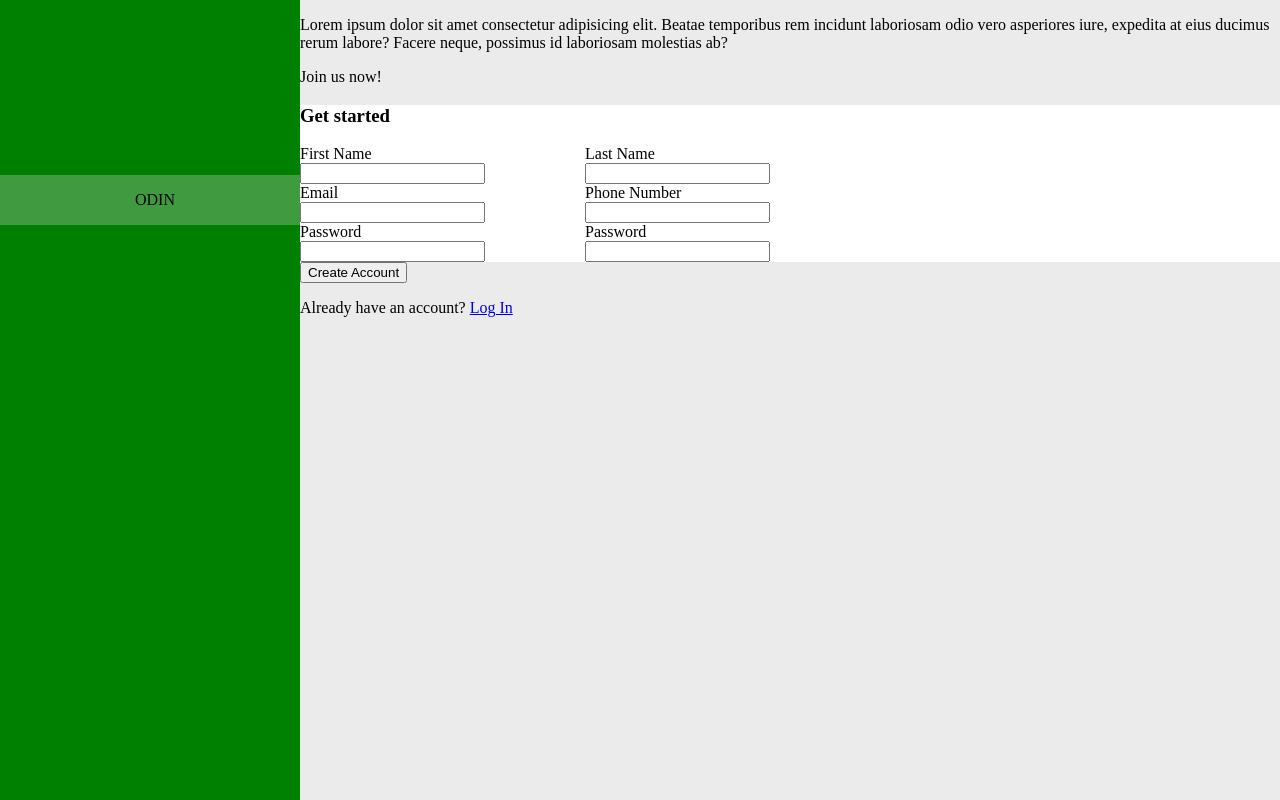
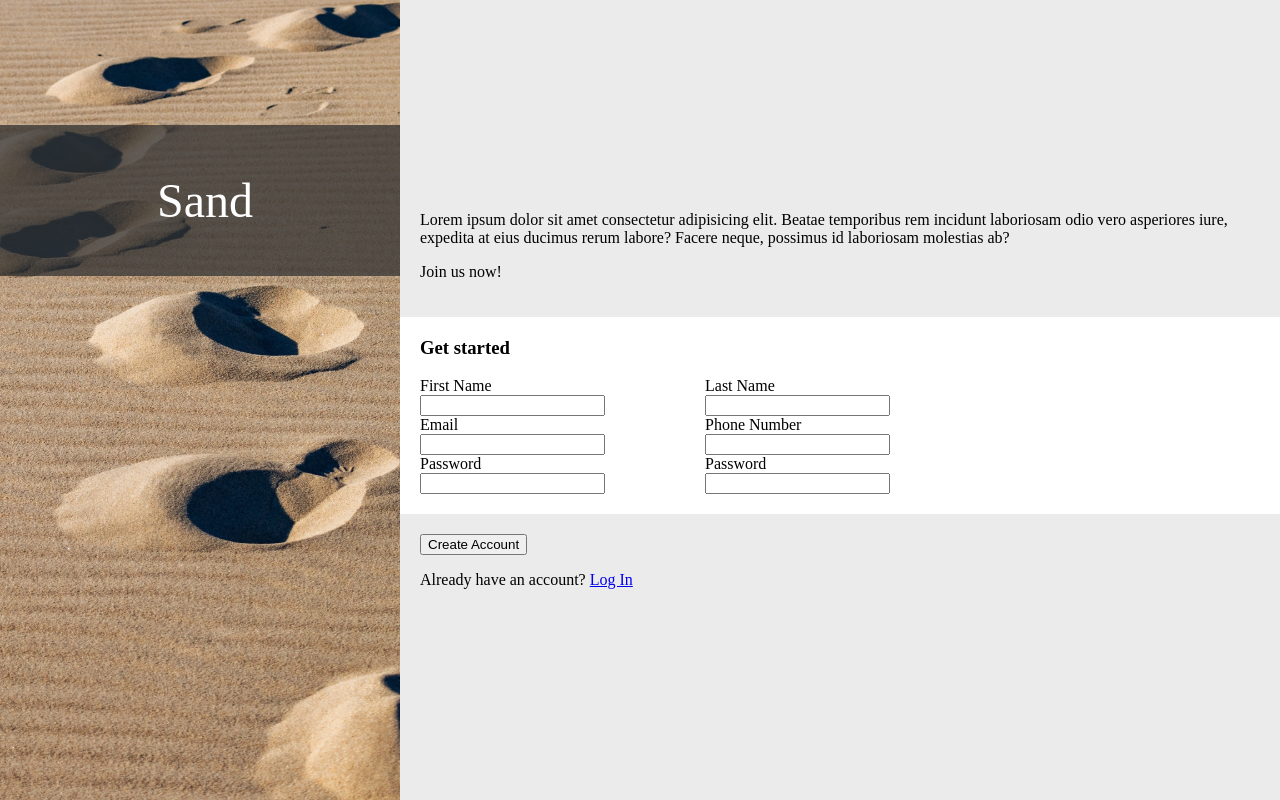
Before and after one commit to thonsm06/sign-up2, a plain HTML site: page index.html in a window 1280 px wide. Drawn offline with Linux system fonts and the light colour scheme.

Commit message:
Add background image folder and sand.webp Adjust CSS of .name Adjust logo container's color

```diff
--- a/index.html
+++ b/index.html
@@ -10,15 +10,15 @@
     <div class="left">
         <div class="logo-container">
             <img src="" alt="" class="logo">
-            <p class="name">ODIN</p>
+            <p class="name">Sand</p>
         </div>
     </div>
     <div class="right">
-        <div class="section-one">
+        <div class="section one">
             <p>Lorem ipsum dolor sit amet consectetur adipisicing elit. Beatae temporibus rem incidunt laboriosam odio vero asperiores iure, expedita at eius ducimus rerum labore? Facere neque, possimus id laboriosam molestias ab?</p>
             <p>Join us now!</p>
         </div>
-        <div class="section-two">
+        <div class="section two">
             <form action="#" method="post">
                 <h3>Get started</h3>
                 <div class="form-container">
@@ -55,7 +55,7 @@
                 </div>
             </form>
         </div>
-        <div class="section-three">
+        <div class="section three">
             <button type="submit">Create Account</button>
             <p>Already have an account? <a href="#">Log In</a></p>
         </div>
--- a/style.css
+++ b/style.css
@@ -7,9 +7,12 @@ body {
 
 
 .left {
-    /* background-image: ; */
-    background-color: green;
-    width: 300px;
+    background-image: url("./images/sand.webp");
+    background-size: cover;
+    background-repeat: no-repeat;
+    background-position: center;
+    /* background-color: #cccccc; */
+    width: 400px;
     height: 100vh;
     flex-shrink: 0;
     display: flex;
@@ -18,23 +21,39 @@ body {
 }
 
 .logo-container {
-    background-color: rgba(211, 211, 211, 0.3);
+    background-color: rgba(50, 50, 50, 0.75);
     position: relative;
     top: -200px;
     display: flex;
     justify-content: center;
     gap: 10px;
 }
-
+.left .name {
+    font-size: 3rem;
+    color: white;
+}
 
 
 .right {
-
     background-color: rgb(235, 235, 235);
+    display: flex;
+    flex-direction: column;
+    justify-content: center;
 }
 
+.section {
+    padding: 20px;
+}
+
+.section.two {
+    background-color: white;
+    box-shadow:
+}
 form {
-   background-color: white;
+   /* background-color: white;  */
+}
+h3 {
+    margin-top: 0;
 }
 .form-input {
     display: flex;
```
Also changed, not shown: images/sand.webp (added).
